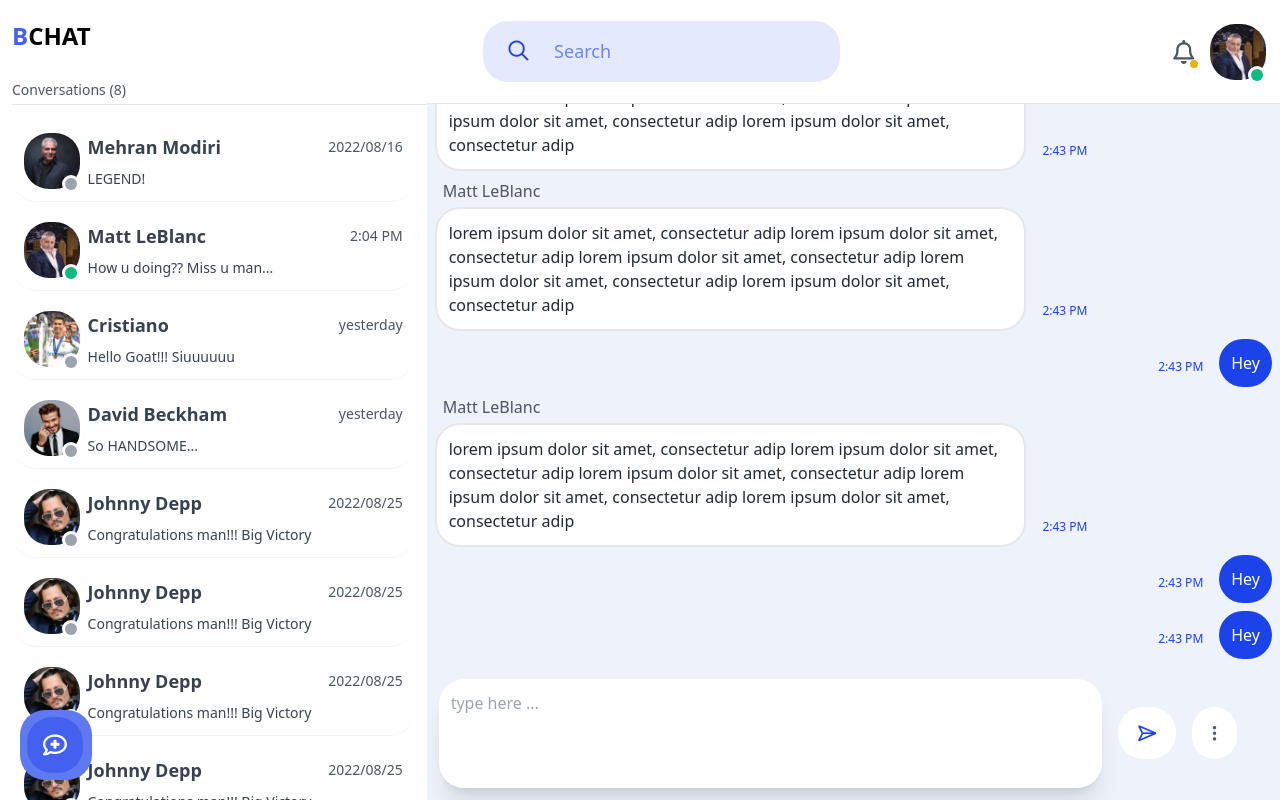
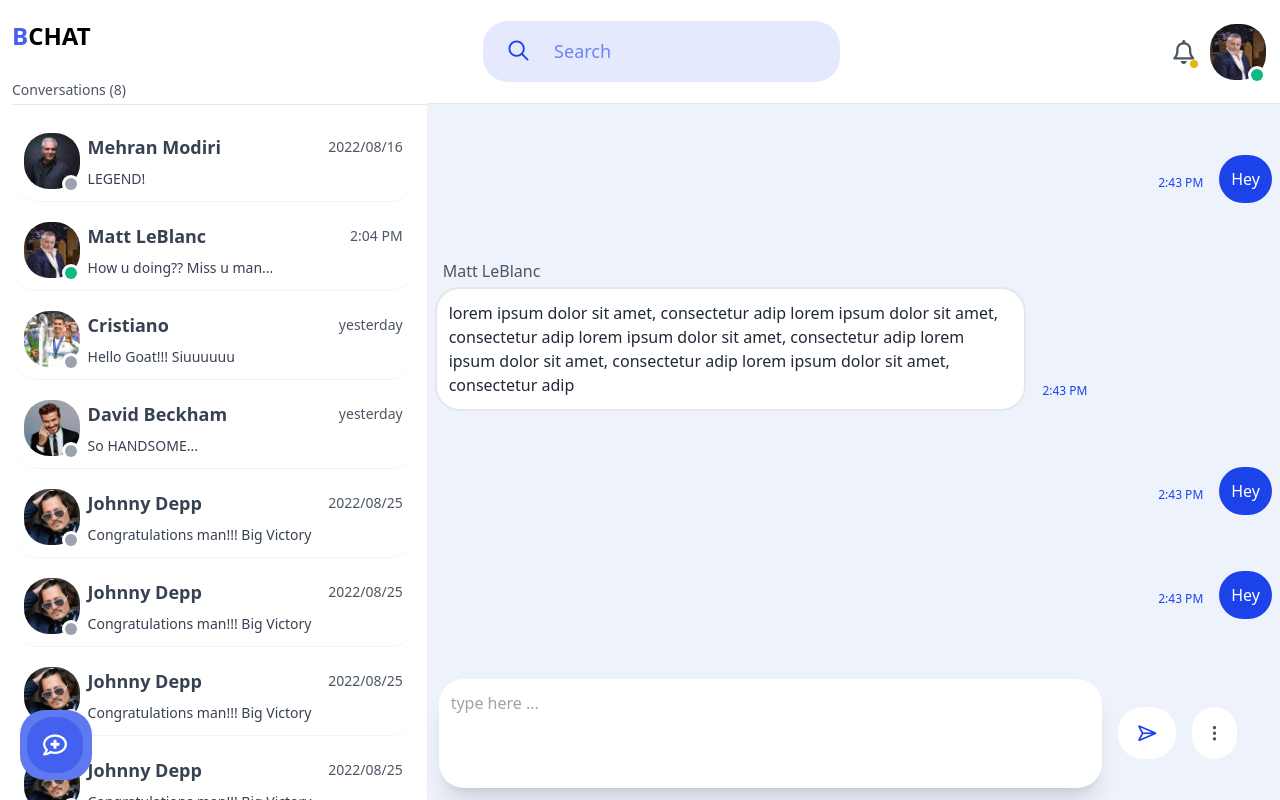
Before and after one commit to alizs10/b-chat-react-app, a React (Create React App) app: page / in a window 1280 px wide. Built offline with nearby package versions, Linux system fonts and the light colour scheme.

Commit message:
update: add replay button

```diff
--- a/src/AppRoutes.js
+++ b/src/AppRoutes.js
@@ -8,7 +8,7 @@ function AppRoutes() {
         <BrowserRouter>
             <Routes>
                 <Route path='/' element={<App />} />
-                <Route path='/login' element={<Auth />} />
+                <Route path='/auth' element={<Auth />} />
             </Routes>
         </BrowserRouter>
     )
--- a/src/components/Auth/Auth.js
+++ b/src/components/Auth/Auth.js
@@ -10,7 +10,7 @@ function Auth() {
   return (
     <div className="w-screen h-screen bg-white flex-center flex-col gap-y-2">
 
-      <span className='text-3xl font-bold'><span className="text-[#1C42EA]">BUSINESS </span>CHAT</span>
+      <span className='text-3xl font-bold'><span className="text-[#1C42EA]">BUSINESS </span>CHAT <i className="fa-regular fa-comment-dollar"></i></span>
       {(!loginFormVisibility && !signupFormVisibility) && (
         <button onClick={() => setLoginFormVisibility(true)} className='mt-10 flex gap-x-2 items-center py-3 px-5 rounded-corners bg-[#4361EE] btn-hover text-white transition-all duration-300'>
           <span className='text-lg'>LET'S START</span>
--- a/src/components/Auth/LoginForm.js
+++ b/src/components/Auth/LoginForm.js
@@ -11,7 +11,6 @@ function LoginForm({setSignupFormVisibility, setLoginFormVisibility}) {
     return (
         <>
             <form className='mx-auto p-3 flex flex-col gap-y-2'>
-                <span className='block text-center text-xl'>Login</span>
                 <div className='flex flex-col gap-y-2 mt-2'>
                     <label className="ml-3 text-sm text-gray-600">Username</label>
                     <input type="text" className='w-full border border-gray-200 p-3 focus:outline-none input-focus bg-transparent rounded-corners text-gray-800' />
--- a/src/components/Auth/SignupForm.js
+++ b/src/components/Auth/SignupForm.js
@@ -11,7 +11,6 @@ function SignupForm({setLoginFormVisibility, setSignupFormVisibility}) {
 
         <>
             <form className='mx-auto p-3 flex flex-col gap-y-2'>
-                <span className='block text-center text-xl'>Sign Up</span>
                 <div className='flex flex-col gap-y-2 mt-2'>
                     <label className="ml-3 text-sm text-gray-600">Username</label>
                     <input type="text" className='w-full border border-gray-200 p-3 focus:outline-none input-focus bg-transparent rounded-corners text-gray-800' />
--- a/src/components/Chat/Bubble.js
+++ b/src/components/Chat/Bubble.js
@@ -1,12 +1,33 @@
-import React from 'react'
+import React, { useRef, useState } from 'react'
+import Replay from './Replay'
 
 function Bubble() {
+
+    const [replayBtnVisibility, setReplayBtnVisibility] = useState(false)
+    const [replayRemover, setReplayRemover] = useState(null)
+
+    const handleMouseOver = () => {
+        setReplayBtnVisibility(true)
+    }
+
+    const handleMouseLeave = () => {
+
+        function removeReplay() {
+            setReplayBtnVisibility(false)
+        }
+
+        setReplayRemover(setTimeout(removeReplay, 1000))
+    }
+
+    const replayBtnRef = useRef(null)
+
+
     return (
         <div className="ml-2 flex gap-x-4 items-end">
-            <div className='flex flex-col gap-y-1 w-fit max-w-[70%]'>
+            <div className='relative flex flex-col gap-y-1 w-fit max-w-[70%]'>
                 <span className="text-gray-600 ml-2">Matt LeBlanc</span>
 
-                <div className="bg-white p-3 border-2 border-gray-200 rounded-corners w-full text-gray-800 text-base">
+                <div onMouseOver={() => handleMouseOver()} onMouseLeave={() => handleMouseLeave()} className="bg-white p-3 border-2 border-gray-200 rounded-corners w-full text-gray-800 text-base">
                     lorem ipsum dolor sit amet, consectetur adip
                     lorem ipsum dolor sit amet, consectetur adip
                     lorem ipsum dolor sit amet, consectetur adip
@@ -14,10 +35,14 @@ function Bubble() {
                     lorem ipsum dolor sit amet, consectetur adip
                 </div>
 
+                {replayBtnVisibility && (<Replay setReplayBtnVisibility={setReplayBtnVisibility} replayRemover={replayRemover} replayBtnRef={replayBtnRef} />)}
+
             </div>
-            <span className="mb-3 text-xs flex gap-x-4">
-                <span className="text-[#1C42EA]">2:43 PM</span>
-            </span>
+            <div className='flex items-end gap-x-2 mb-3'>
+                <span className="text-xs flex gap-x-4">
+                    <span className="text-[#1C42EA]">2:43 PM</span>
+                </span>
+            </div>
         </div>
     )
 }
--- a/src/components/Chat/Bubbles.js
+++ b/src/components/Chat/Bubbles.js
@@ -4,7 +4,7 @@ import MyBubble from './MyBubble'
 
 function Bubbles() {
   return (
-    <div className='h-[calc(100%_-_6.5rem)] py-2 overflow-y-scroll flex flex-col-reverse styled-scrollbar gap-y-2'>
+    <div className='h-[calc(100%_-_6.5rem)] py-12 overflow-y-scroll flex flex-col-reverse styled-scrollbar gap-y-14'>
       <MyBubble />
 
       <MyBubble />
--- a/src/components/Chat/MyBubble.js
+++ b/src/components/Chat/MyBubble.js
@@ -1,15 +1,45 @@
-import React from 'react'
+import React, { useRef, useState } from 'react'
+import Replay from './Replay'
 
 function MyBubble() {
+
+    const [replayBtnVisibility, setReplayBtnVisibility] = useState(false)
+    const [replayRemover, setReplayRemover] = useState(null)
+
+    const handleMouseOver = () => {
+        setReplayBtnVisibility(true)
+    }
+
+    const handleMouseLeave = () => {
+
+        function removeReplay() {
+
+            setReplayBtnVisibility(false)
+        }
+
+        setReplayRemover(setTimeout(removeReplay, 1000))
+    }
+
+    const replayBtnRef = useRef(null)
+
+
     return (
         <div className="self-end mr-2 flex gap-x-4 items-end">
-            <span className="mb-3 text-xs flex gap-x-4">
 
-                <span className="text-[#1C42EA]">2:43 PM</span>
-            </span>
-            <div className="bg-[#1C42EA] p-3 rounded-corners w-fit max-w-[70%] text-white text-base">
+
+            <div className='flex items-end gap-x-2 mb-3'>
+                <span className="text-xs flex gap-x-4">
+
+                    <span className="text-[#1C42EA]">2:43 PM</span>
+                </span>
+            </div>
+            <div className="relative w-fit max-w-[70%]">
+            <div onMouseOver={() => handleMouseOver()} onMouseLeave={() => handleMouseLeave()} className="bg-[#1C42EA] p-3 rounded-corners w-full text-white text-base">
                 Hey
             </div>
+                {replayBtnVisibility && (<Replay setReplayBtnVisibility={setReplayBtnVisibility} replayRemover={replayRemover} replayBtnRef={replayBtnRef} />)}
+            </div>
+
         </div>
     )
 }
--- /dev/null
+++ b/src/components/Chat/Replay.js
@@ -0,0 +1,19 @@
+import React from 'react'
+
+function Replay({dir = "left", replayBtnRef, replayRemover, setReplayBtnVisibility}) {
+
+    const handleMouseOver = () => {
+        clearTimeout(replayRemover)
+    }
+
+    const handleMouseLeave = () => {
+        setReplayBtnVisibility(false)
+    }
+    return (
+        <button ref={replayBtnRef} onMouseOver={() => handleMouseOver()} onMouseLeave={() => handleMouseLeave()} className={`absolute -bottom-12 ${dir === "left" ? "-right-0" : "-left-0"} shadow-sm flex gap-x-2 p-3 items-center bg-white rounded-corners text-[#1C42EA]`}>
+            <i className="fa-regular fa-reply text-sm"></i>
+        </button>
+    )
+}
+
+export default Replay
```
